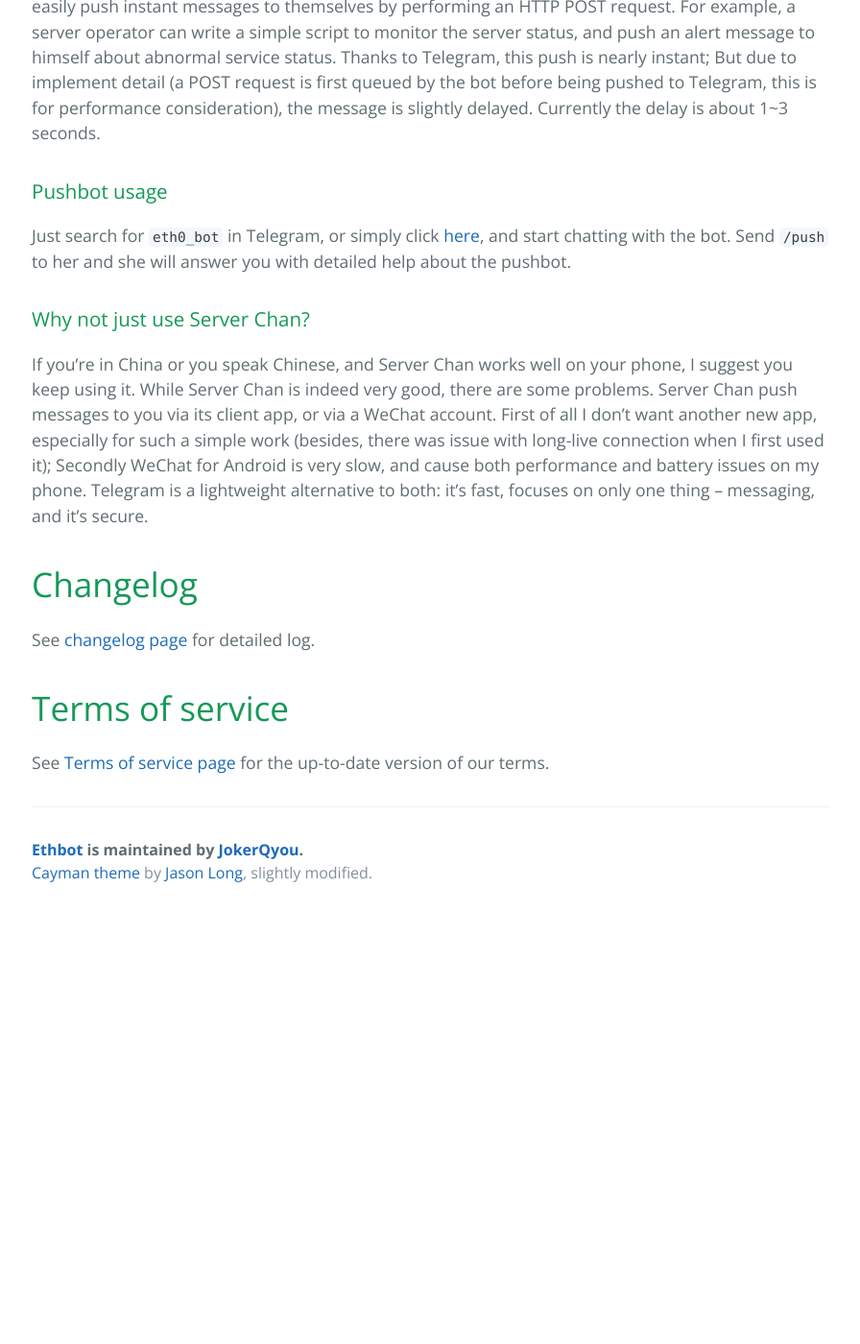
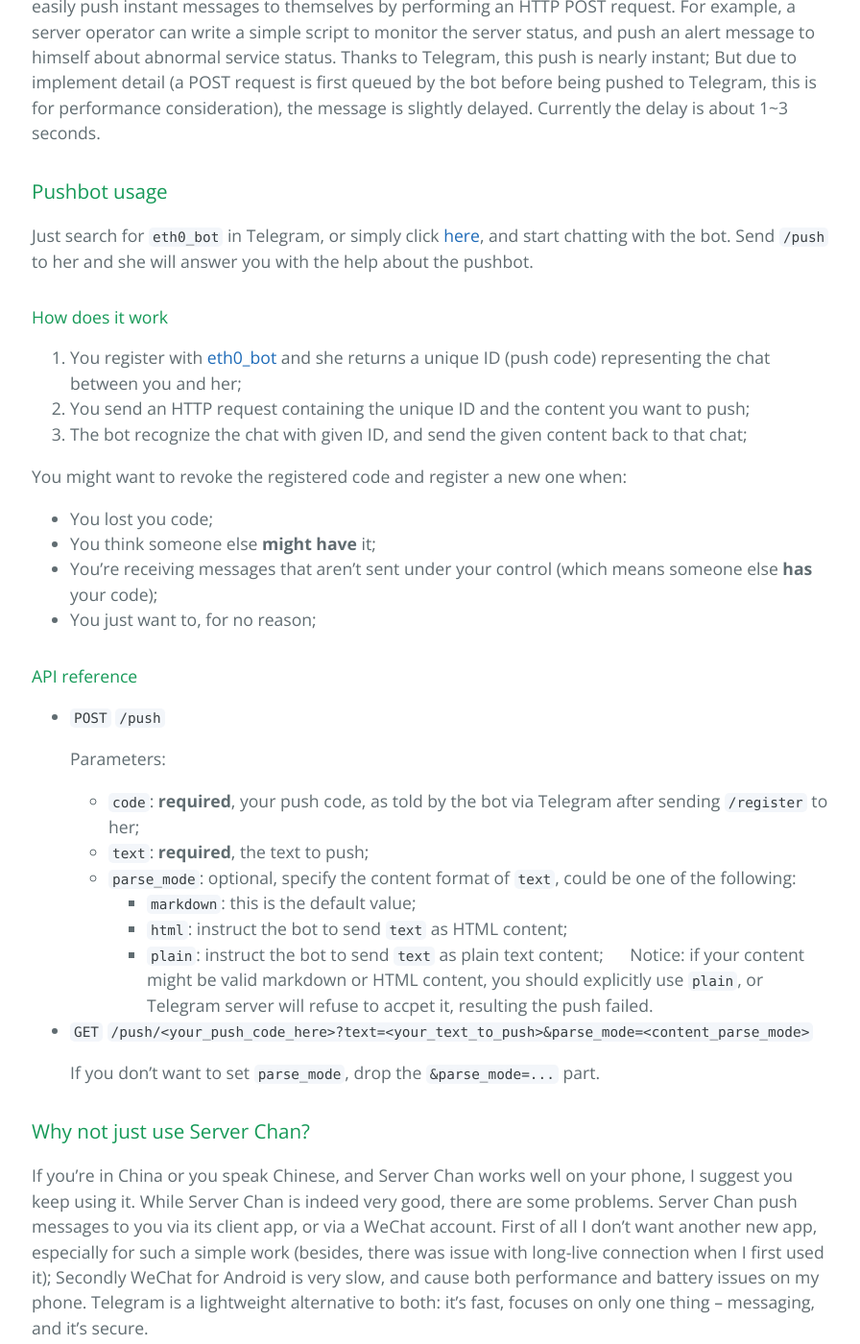
Before and after one commit to JokerQyou/ethbot, a Jekyll site: the page built from index.md, in a window 1280 px wide and 1400 px high, scrolled down 634 px. Shown: the whole window at 96% size, without its empty margins (191-1087 px from the left). Built offline with Jekyll 4.4.1, drawn with Linux system fonts in a browser that asks for light colours; our own code applies the rules of GitHub Pages for plain Markdown files; before the commit the page ends 1587 px from its top, so only the background shows below that.

Commit message:
Update index.md with detailed documentation

```diff
--- a/index.md
+++ b/index.md
@@ -13,7 +13,36 @@
 
 ### Pushbot usage
 
-Just search for `eth0_bot` in Telegram, or simply click [here][eth0_bot], and start chatting with the bot. Send `/push` to her and she will answer you with detailed help about the pushbot.
+Just search for `eth0_bot` in Telegram, or simply click [here][eth0_bot], and start chatting with the bot. Send `/push` to her and she will answer you with the help about the pushbot.
+
+#### How does it work
+
+1. You register with [eth0_bot][eth0_bot] and she returns a unique ID (push code) representing the chat between you and her;
+2. You send an HTTP request containing the unique ID and the content you want to push;
+3. The bot recognize the chat with given ID, and send the given content back to that chat;
+
+You might want to revoke the registered code and register a new one when:
+
+* You lost you code;
+* You think someone else **might have** it;
+* You're receiving messages that aren't sent under your control (which means someone else **has** your code);
+* You just want to, for no reason;
+
+#### API reference
+
+* `POST` `/push`
+
+  Parameters:
+    * `code`: **required**, your push code, as told by the bot via Telegram after sending `/register` to her;
+    * `text`: **required**, the text to push;
+    * `parse_mode`: optional, specify the content format of `text`, could be one of the following:
+      * `markdown`: this is the default value;
+      * `html`: instruct the bot to send `text` as HTML content;
+      * `plain`: instruct the bot to send `text` as plain text content;
+      Notice: if your content might be valid markdown or HTML content, you should explicitly use `plain`, or Telegram server will refuse to accpet it, resulting the push failed.
+* `GET` `/push/<your_push_code_here>?text=<your_text_to_push>&parse_mode=<content_parse_mode>`
+
+  If you don't want to set `parse_mode`, drop the `&parse_mode=...` part.
 
 ### Why not just use Server Chan?
 
```
